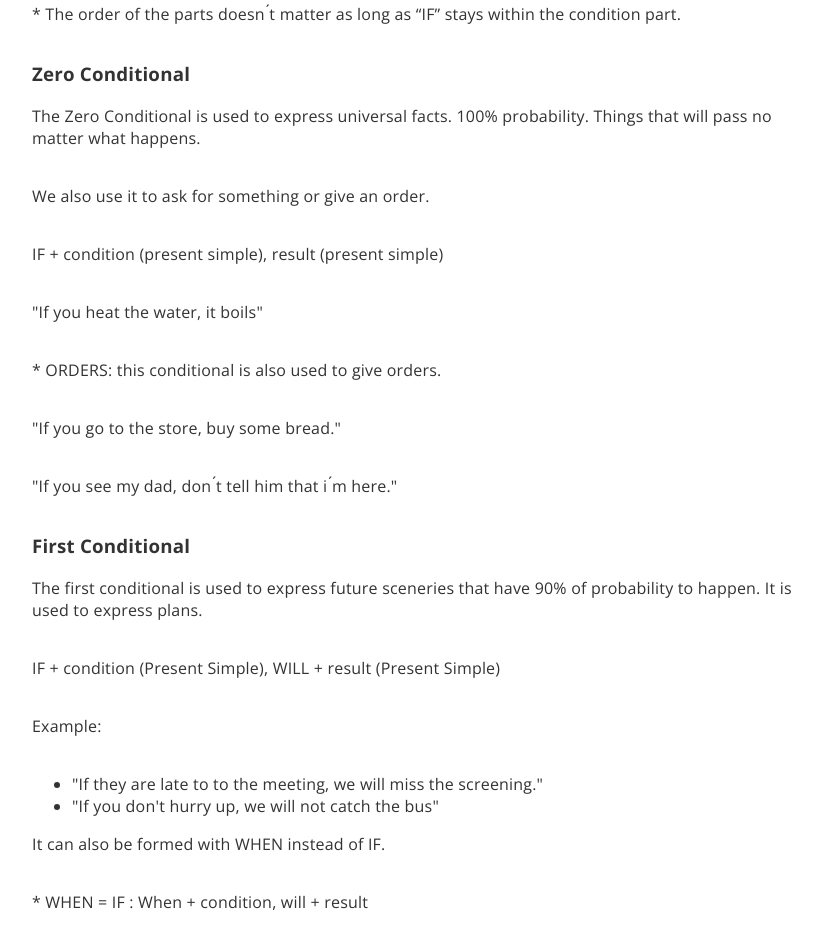
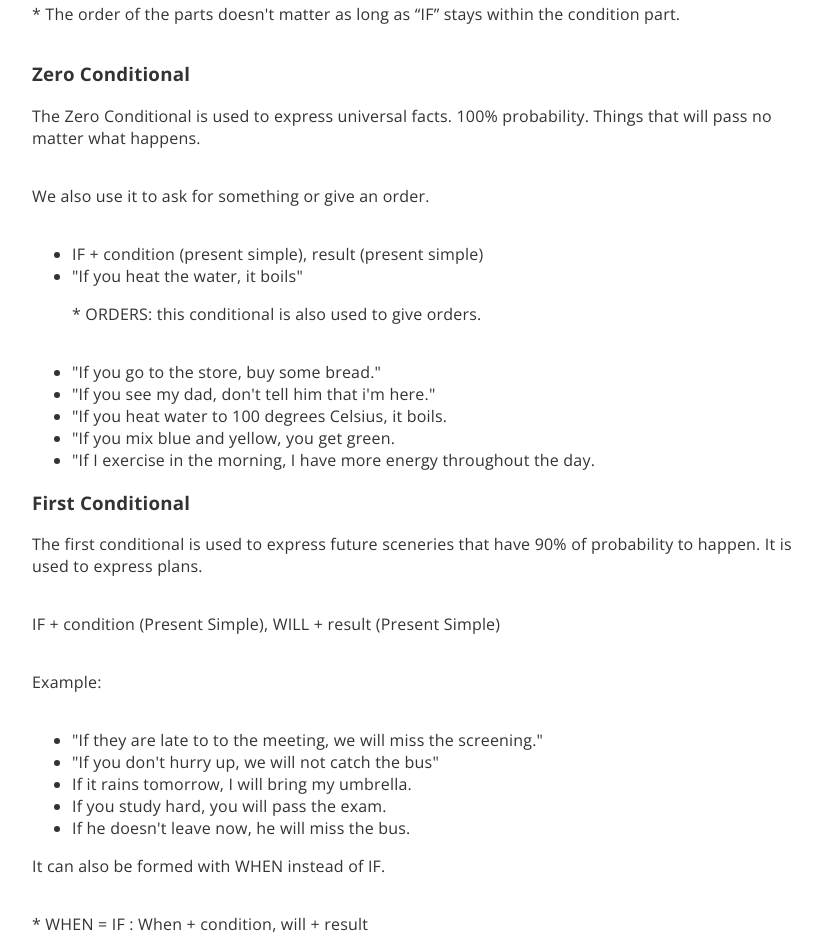
Before and after one commit to SamuelP21/Lau-Sam, a plain HTML site: page INGLÉS/index.html in a window 1280 px wide. Shown: the part 1625-2563 px from the top of the page, without its empty margins (324-1146 px from the left). Drawn offline with nearby package versions, Linux system fonts and the light colour scheme.

Commit message:
actualizacion conditionals

```diff
--- a/INGLÉS/index.html
+++ b/INGLÉS/index.html
@@ -127,18 +127,22 @@
         <h2>Conditionals</h2>
                 <p>Conditional forms have two parts: conditions and results.</p>
                 <p>IF + condition, result</p>
-                <p>* The order of the parts doesn ́t matter as long as “IF” stays within the condition
+                <p>* The order of the parts doesn't matter as long as “IF” stays within the condition
                     part.</p>
 
             <h3>Zero Conditional</h3>
                 <p>The Zero Conditional is used to express universal facts. 100% probability. Things that will pass no matter what happens.</p>
                 <p>We also use it to ask for something or give an order.</p>
-                <p>IF + condition (present simple), result (present simple)</p>
-                <p>"If you heat the water, it boils"</p>
-                <p>* ORDERS: this conditional is also used to give orders.</p>
-                <p>"If you go to the store, buy some bread."</p>
-                <p>"If you see my dad, don ́t tell him that i ́m here."</p>
-
+                <ul>
+                    <li>IF + condition (present simple), result (present simple)</li>
+                    <li> "If you heat the water, it boils"</li>
+                    <p>* ORDERS: this conditional is also used to give orders.</p>
+                    <li>"If you go to the store, buy some bread."</li>
+                    <li>"If you see my dad, don't tell him that i'm here."</li>
+                    <li>"If you heat water to 100 degrees Celsius, it boils.</li>
+                    <li>"If you mix blue and yellow, you get green.</li>
+                    <li>"If I exercise in the morning, I have more energy throughout the day.</li>
+                </ul>
             <h3>First Conditional</h3>
                 <p>The first conditional is used to express future sceneries that have 90% of probability to happen. It is used to express plans.</p>
                 <p>IF + condition (Present Simple), WILL + result (Present Simple)</p>
@@ -146,6 +150,9 @@
                     <ul>
                         <li>"If they are late to to the meeting, we will miss the screening."</li>
                         <li>"If you don't hurry up, we will not catch the bus"</li>
+                        <li>If it rains tomorrow, I will bring my umbrella.</li>
+                        <li>If you study hard, you will pass the exam.</li>
+                        <li>If he doesn't leave now, he will miss the bus.</li>
                     </ul>
                 <p>It can also be formed with WHEN instead of IF.</p>
                 <p>* WHEN = IF : When + condition, will + result</p>
@@ -164,6 +171,11 @@
                         <li>If I won the lottery, I would buy a house.</li>
                         <li>If I studied, I would pass the exam.</li>
                         <li>You would speak japanese if I studied.</li>
+                        <li>If I visited New York, I would see the Empire State.</li>
+                        <li>You wouldn't work eight hours, if you were rich.</li>
+                        <li>If I won the lottery, I would buy a new car.</li>
+                        <li>If she had more free time, she would travel more.</li>
+                        <li>If they were rich, they would donate to charity.</li>
                     </ul>
             <div class="divider" style="width:24%; margin:30px 0;"></div>
 
```
